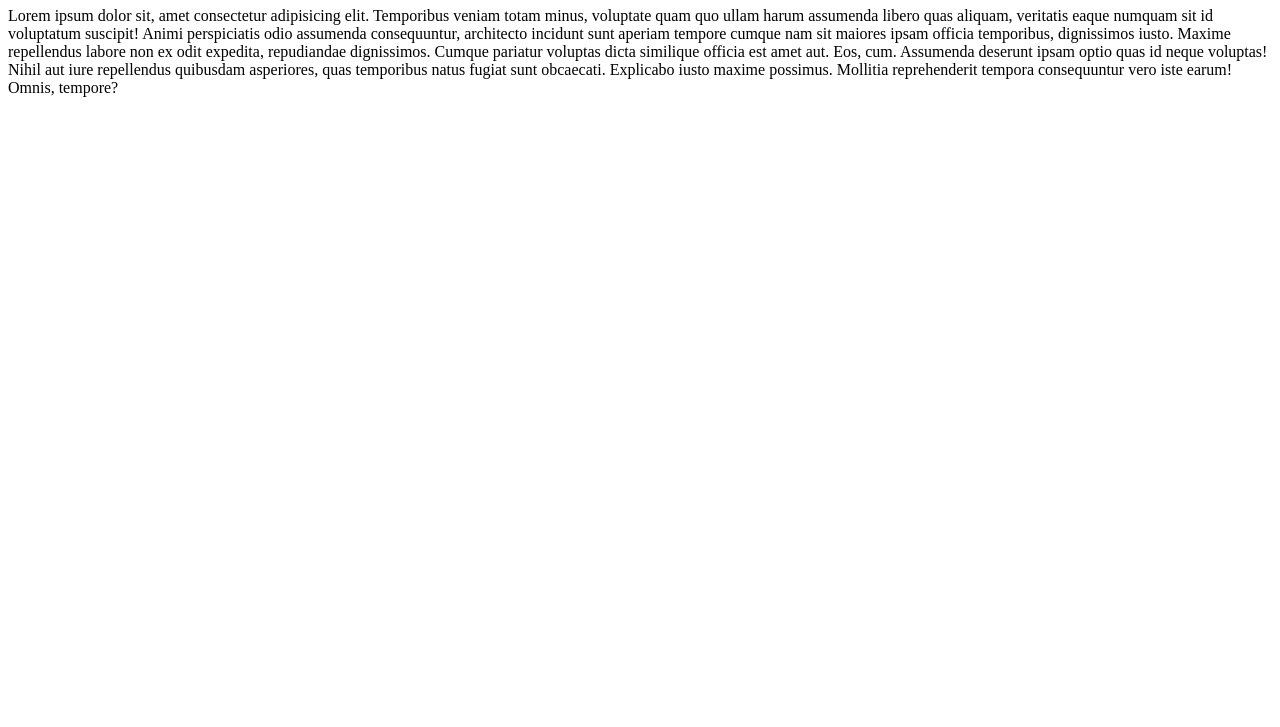
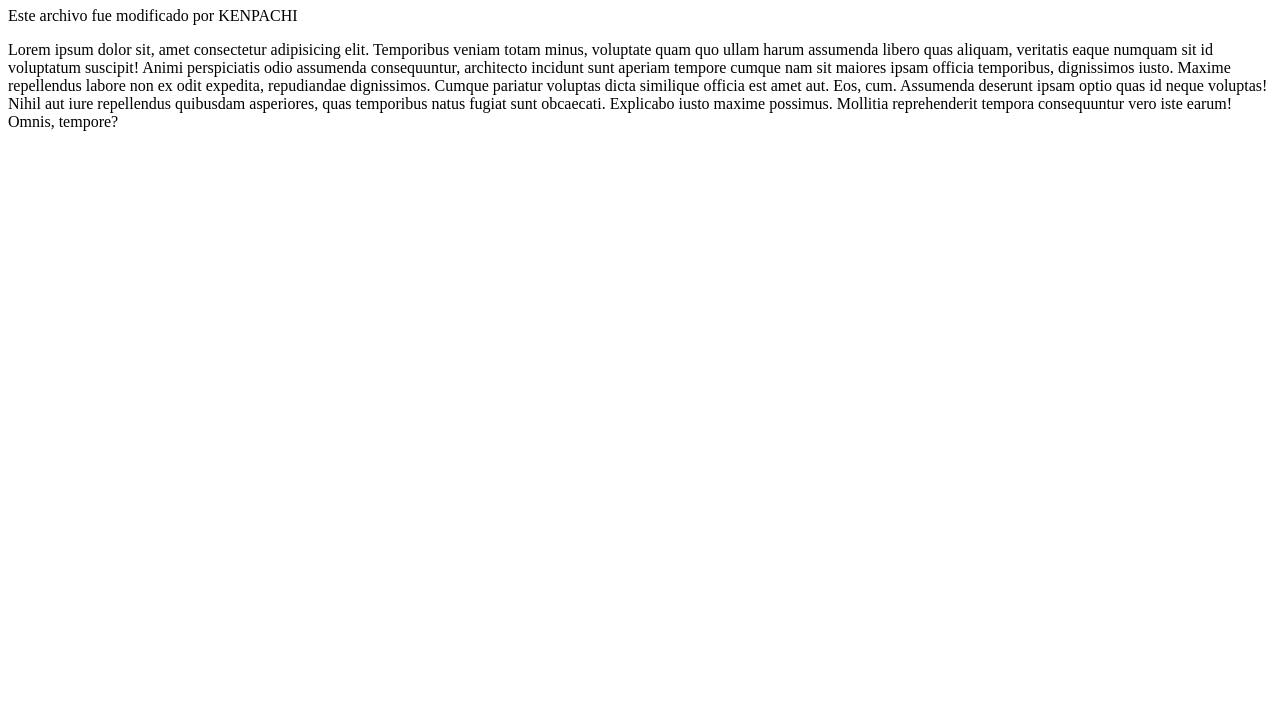
Before and after one commit to De4master/Proyecto-Colaborativo, a plain HTML site: page Mi-proyecto-Git/Index.html in a window 1280 px wide. Shown: the part 73-800 px from the top of the page. Drawn offline with Linux system fonts and the light colour scheme.

Commit message:
Modificado Index.html agregando un mensaje de editado

```diff
--- a/Mi-proyecto-Git/Index.html
+++ b/Mi-proyecto-Git/Index.html
@@ -7,6 +7,7 @@
 </head>
     <h1>Mi primer proyecto git</h1>
 </body>
+<p>Este archivo fue modificado por KENPACHI</p>
     <p>Lorem ipsum dolor sit, amet consectetur adipisicing elit. Temporibus veniam totam minus, voluptate quam quo ullam harum assumenda libero quas aliquam, veritatis eaque numquam sit id voluptatum suscipit! Animi perspiciatis odio assumenda consequuntur, architecto incidunt sunt aperiam tempore cumque nam sit maiores ipsam officia temporibus, dignissimos iusto. Maxime repellendus labore non ex odit expedita, repudiandae dignissimos. Cumque pariatur voluptas dicta similique officia est amet aut. Eos, cum. Assumenda deserunt ipsam optio quas id neque voluptas! Nihil aut iure repellendus quibusdam asperiores, quas temporibus natus fugiat sunt obcaecati. Explicabo iusto maxime possimus. Mollitia reprehenderit tempora consequuntur vero iste earum! Omnis, tempore?</p>
 </body>
 </html>
```
